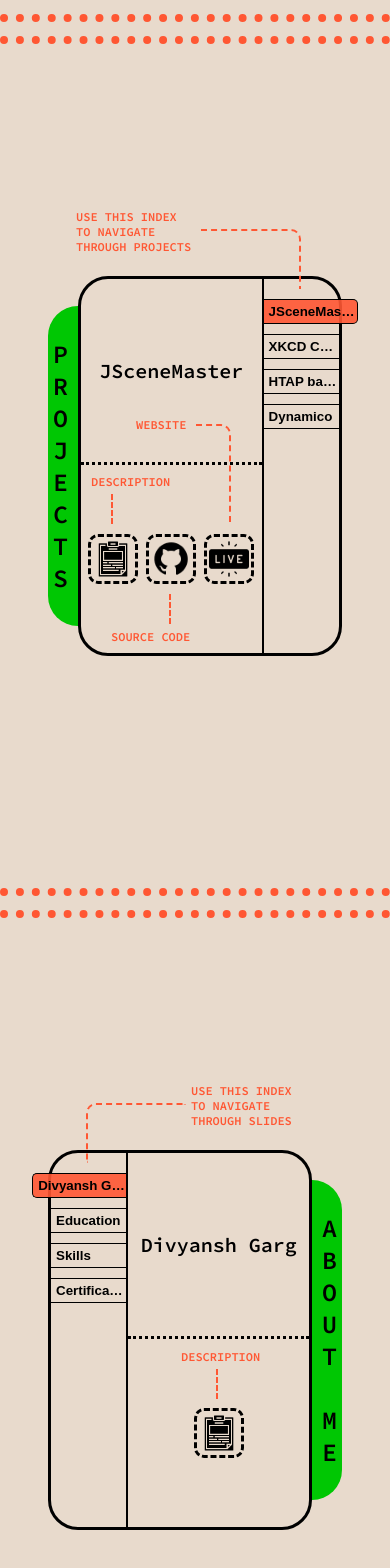
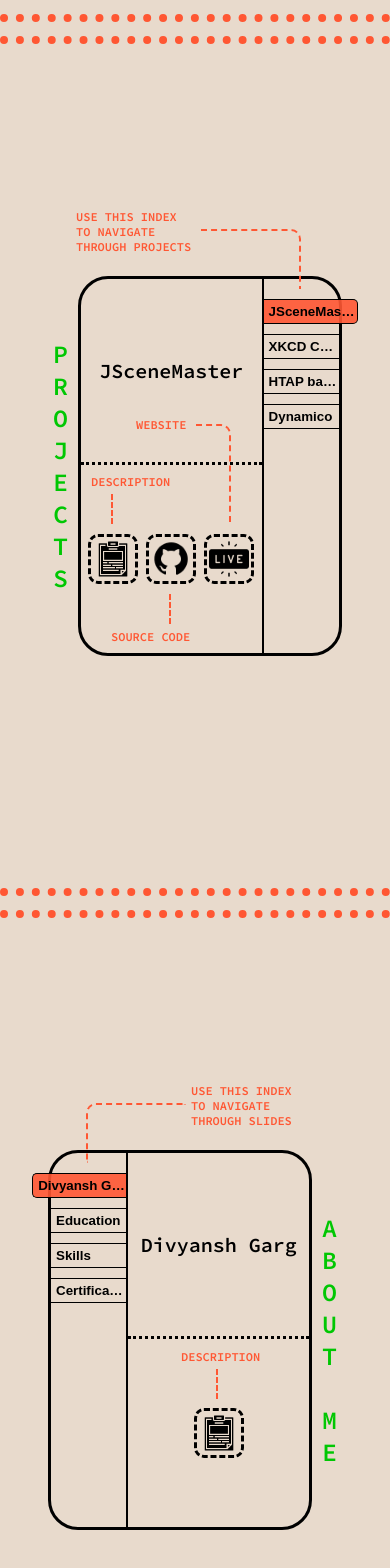
Before and after one commit to DGarg375/DGarg375.github.io, a React (Create React App) app: page / in a window 390 px wide. Shown: the part 746-2314 px from the top of the page. Built offline with nearby package versions, Linux system fonts and the light colour scheme; the HTML template or start-up script is replaced by a standard one; a web font is replaced by a local one.

Commit message:
changes to proejct and about slider

```diff
--- a/src/App.css
+++ b/src/App.css
@@ -83,16 +83,16 @@ html {
   align-content: center;
 
   .typed-text {
-    font-size: 5.5rem;
-    border-bottom: 5.5px dotted rgba(0, 0, 0, 0.65);
+    font-size: 5rem;
+    /* border-bottom: 5.5px dotted rgba(0, 0, 0, 0.65); */
     color: rgba(255, 87, 51, 1);
   }
   .cursor {
-    font-size: 5.5rem;
+    font-size: 5rem;
     color: #00c703;
   }
   #terminal-sign {
-    font-size: 5.5rem;
+    font-size: 5rem;
     color: rgba(0, 0, 0, 0.65);
   }
 }
@@ -154,13 +154,13 @@ html {
 @media screen and (max-width: 850px) {
   .intro-typewriter {
     .typed-text {
-      font-size: 1.3rem;
+      font-size: 2.5rem;
     }
     .cursor {
-      font-size: 2rem;
+      font-size: 2.5rem;
     }
     #terminal-sign {
-      font-size: 2rem;
+      font-size: 2.5rem;
     }
   }
   .nav-tab {
--- a/src/desktop/aboutslider/AboutSlider.css
+++ b/src/desktop/aboutslider/AboutSlider.css
@@ -3,7 +3,6 @@
     height: 380px;
     max-height: 400px;
     border: 0.15rem solid #00c703;
-    border-right: 0rem;
     border-radius: 30px;
     margin-left: 6%;
     margin-right: 6%;
@@ -77,8 +76,8 @@
 }
 
 #slider-about-images {
-    width: 102%;
-    height: 107%;
+    width: 100%;
+    height: 102%;
     object-fit: cover;
     border-radius: 25px;
     position: relative;
@@ -88,15 +87,14 @@
 
 .about-slider-label {
     width: 30px;
-    background-color: #00c703;
+    background: transparent;
     height: 380px;
     border-radius: 0px 30px 30px 0px;
     display: flex;
     flex-direction: column;
-    padding-left: 10px;
     justify-content: center;
     font-size: 25px;
-    color: black;
+    color: #00c703;
     font-weight: bold;
 }
 
--- a/src/desktop/aboutslider/AboutSlider.js
+++ b/src/desktop/aboutslider/AboutSlider.js
@@ -46,7 +46,7 @@ const AboutSlider = (props) => {
                 <div class="overlay-container"></div>
             </div>
             <div class="about-slider-label">
-                <div>A</div><div>B</div><div>O</div><div>U</div><div>T</div>
+                <div>A</div><div>B</div><div>O</div><div>U</div><div>T</div><br></br><div>M</div><div>E</div>
             </div>
         </div>
     );
--- a/src/desktop/projectslider/ProjectSlider.css
+++ b/src/desktop/projectslider/ProjectSlider.css
@@ -2,7 +2,6 @@
     width: 660px;
     height: 380px;
     border: 0.15rem solid #00c703;
-    border-left: 0rem;
     border-radius: 30px;
     margin-right: 6%;
     margin-top: 5%;
@@ -14,16 +13,15 @@
 }
 
 .slider-label {
-    background-color: #00c703;
+    background: transparent;
     width: 30px;
     height: 380px;
-    border-radius: 30px 0px 0px 30px;
     display: flex;
     flex-direction: column;
     padding-left: 5px;
     justify-content: center;
     font-size: 25px;
-    color: black;
+    color: #00c703;
     font-weight: bold;
 }
 
@@ -35,7 +33,6 @@
     align-items: center;
     position: relative;
     justify-content: center;
-    background-color: black;
 }
 
 .stack-container {
@@ -45,13 +42,13 @@
 }
 
 #slider-images {
-    width: 102%;
-    height: 107%;
+    width: 100%;
+    height: 101.5%;
     object-fit:cover;
     border-radius: 25px;
     position: relative;
     border: 3px solid white;
-    background-color: black;
+    background-color: rgba(255, 87, 51, 0.5);
 }
 
 .overlay-button {
@@ -74,7 +71,7 @@
 }
 
 .overlay-button:hover {
-    color:#BC13FE;
+    color:#bc13fe;
 }
 
 .project-meta-container {
--- a/src/desktop/projectslider/ProjectSlider.js
+++ b/src/desktop/projectslider/ProjectSlider.js
@@ -36,7 +36,7 @@ const ProjectSlider = (props) => {
                 <div>P</div><div>R</div><div>O</div><div>J</div><div>E</div><div>C</div><div>T</div><div>S</div>
             </div>
             <div class="img-container">
-                <img id="slider-images" src={props.projects[`project_${counter+1}`].imgSrc} alt={props.projects[`project_${counter+1}`].imgAlt}></img>
+                <div id="slider-images"></div>
                 <div class="stack-container">
                     <StackLoader liveURL={props.projects[`project_${counter+1}`].liveURL} sourceURL={props.projects[`project_${counter+1}`].sourceURL} techStack={props.projects[`project_${counter+1}`].techStack} />
                 </div>
--- a/src/desktop/stackloader/StackLoader.css
+++ b/src/desktop/stackloader/StackLoader.css
@@ -18,18 +18,21 @@
     width: 60px;
     height: 60px;
     color: white;
-    background-color: rgba(255, 87, 51, 1);
-    border: 0;
+    background: transparent;
+    border: 3px dashed white;
     border-radius: 15px;
     font-size: 15px;
     font-weight: bold;
+    margin-bottom:10px;
+    display: flex;
+    justify-content: center;
+    align-items: center;
 }
 
 .project-nav:hover {
-    background-color: #00c703;
-    color: black;
     cursor: pointer;
     font-weight: bold;
+    border: 3px solid white;
 }
 
 .stack-tray {
@@ -49,8 +52,8 @@
 }
 
 .tech-div {
-    width: 50px;
-    height: 50px;
+    width: 45px;
+    height: 45px;
     margin: 10px;
     border-radius: 10px;
     background: transparent;
--- a/src/desktop/stackloader/StackLoader.js
+++ b/src/desktop/stackloader/StackLoader.js
@@ -26,7 +26,7 @@ const StackLoader = (props) => {
         <div class="stack-base">
             <div class="stack-tray"><WordList techStack={techStack}/></div>
             <div class="button-tray">
-                <button class="project-nav" onClick={() => window.open(sourceURL, '_blank')} id="live-site"><img class="button-css" id="new-img-id" src="./icons8-dev-windows-11/icons8-github-60.png"></img></button>
+                <button class="project-nav" name="wow" onClick={() => window.open(sourceURL, '_blank')} id="live-site"><img class="button-css" id="new-img-id" src="./icons8-dev-windows-11/icons8-github-60.png"></img></button>
                 <button class="project-nav" onClick={() => window.open(liveURL, '_blank')}><img class="button-css" id="new-img-id2" src="./icons8-dev-windows-11/icons8-website-60.png"></img></button>
             </div>
         </div>
--- a/src/mobile/aboutslidermobile/AboutSliderMobile.css
+++ b/src/mobile/aboutslidermobile/AboutSliderMobile.css
@@ -38,7 +38,6 @@
 
 .about-slider-label {
     width: 30px;
-    background-color: #00c703;
     height: 380px;
     border-radius: 0px 30px 30px 0px;
     display: flex;
@@ -46,7 +45,6 @@
     padding-left: 10px;
     justify-content: center;
     font-size: 25px;
-    color: black;
     font-weight: bold;
 }
 
--- a/src/mobile/projectslidermobile/ProjectSliderMobile.css
+++ b/src/mobile/projectslidermobile/ProjectSliderMobile.css
@@ -9,17 +9,14 @@
     position: relative;
 }
 
-.slider-label {
-    background-color: #00c703;
+#slider-label-mobile {
     width: 30px;
     height: 380px;
-    border-radius: 30px 0px 0px 30px;
     display: flex;
     flex-direction: column;
     padding-left: 5px;
     justify-content: center;
     font-size: 25px;
-    color: black;
     font-weight: bold;
 }
 
```
